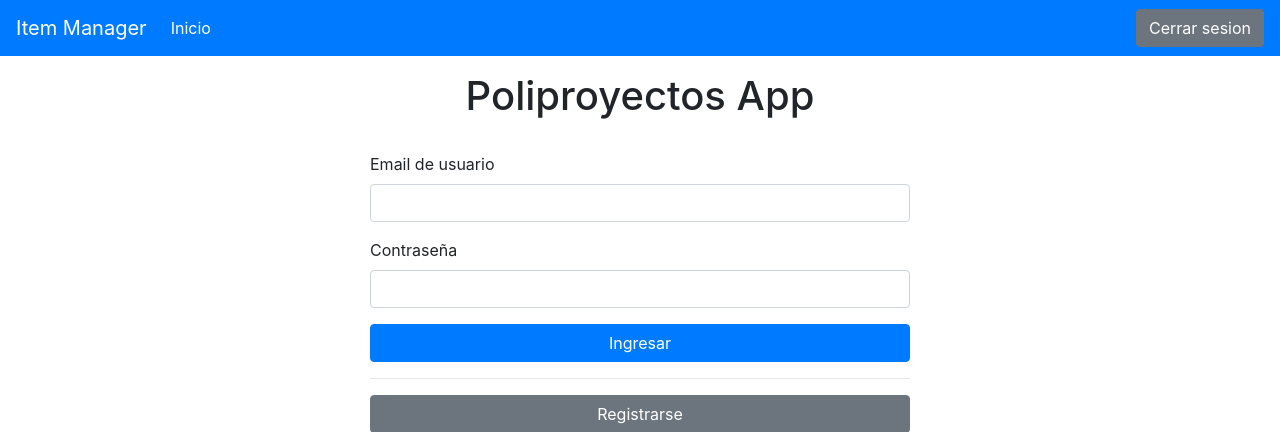
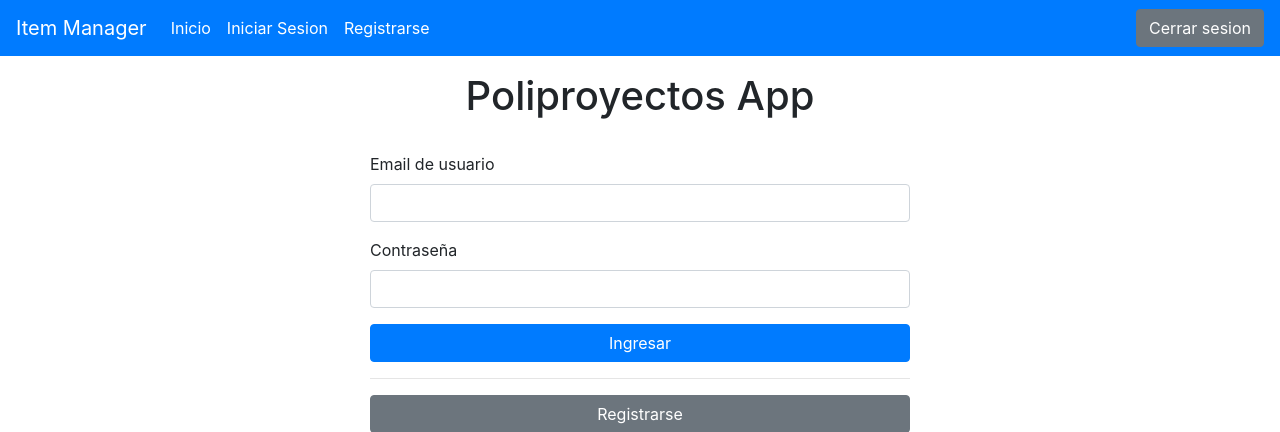
Before and after one commit to fer334/ItemManager, a Django app: page /login/ in a window 1280 px wide. Shown: the top 432 px of the page. Run offline with Django 3.2, Linux system fonts and the light colour scheme; some libraries are stand-ins or nearby versions.

Commit message:
Cambios en header template

```diff
--- a/templates/login/loginHeader.html
+++ b/templates/login/loginHeader.html
@@ -12,7 +12,7 @@
   </head>
   <body>
     <nav class="navbar navbar-expand-lg navbar-dark bg-primary mb-3">
-            <a class="navbar-brand" href="#">Item Manager</a>
+            <a class="navbar-brand" href="{% url 'login:index' %}">Item Manager</a>
             <button class="navbar-toggler" type="button" data-toggle="collapse" data-target="#navbarColor01" aria-controls="navbarColor01" aria-expanded="false" aria-label="Toggle navigation">
                 <span class="navbar-toggler-icon"></span>
             </button>
@@ -20,8 +20,15 @@
             <div class="collapse navbar-collapse" id="navbarColor01">
                 <ul class="navbar-nav mr-auto">
                     <li class="nav-item active">
-                        <a class="nav-link" href="#">Inicio <span class="sr-only">(current)</span></a>
+                        <a class="nav-link" href="{% url 'login:index' %}">Inicio<span class="sr-only">(current)</span></a>
+
+
                     </li>
+                    <li class="nav-item active">
+                        <a class="nav-link" href="{% url 'login:login' %}">Iniciar Sesion<span class="sr-only"></span></a>
+                    </li>
+                    <li class="nav-item active">
+                        <a class="nav-link" href="{% url 'login:register' %}">Registrarse<span class="sr-only">(current)</span></a>
                     </li>
                 </ul>
                 <div class="form-inline my-2 my-lg-0">
```
